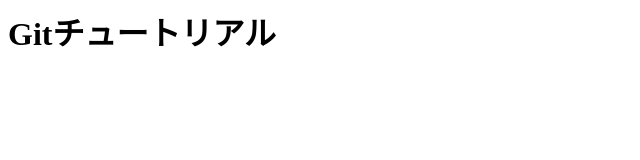
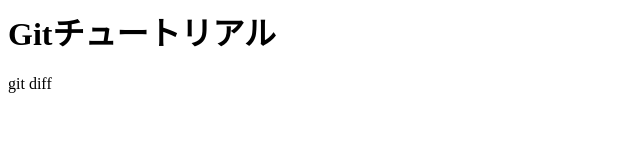
Before and after one commit to mIO1000-g/git_tutorial, a plain HTML site: page index.html in a window 1280 px wide. Shown: the full height of the page, 0-640 px from the left. Drawn offline with Linux system fonts and the light colour scheme.

Commit message:
git diff add

```diff
--- a/index.html
+++ b/index.html
@@ -1,2 +1,2 @@
 <h1>Gitチュートリアル</h1>
-<p></p>
+<p>git diff</p>
```
